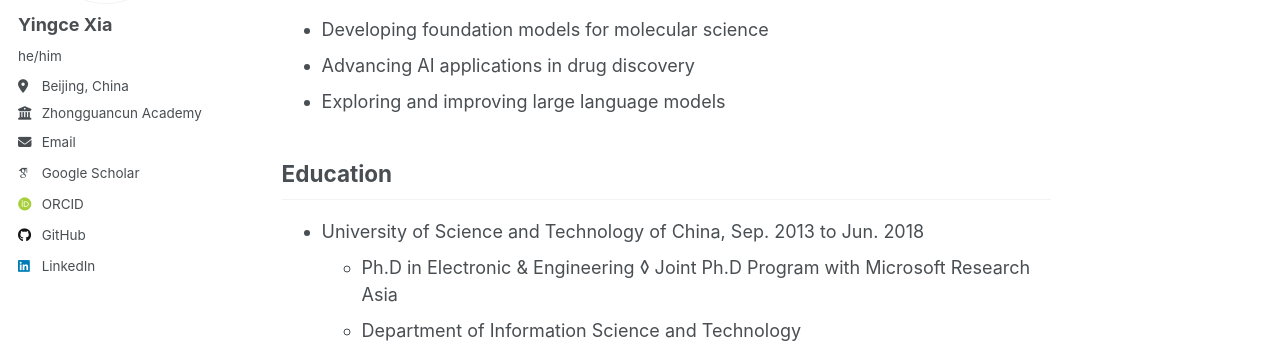
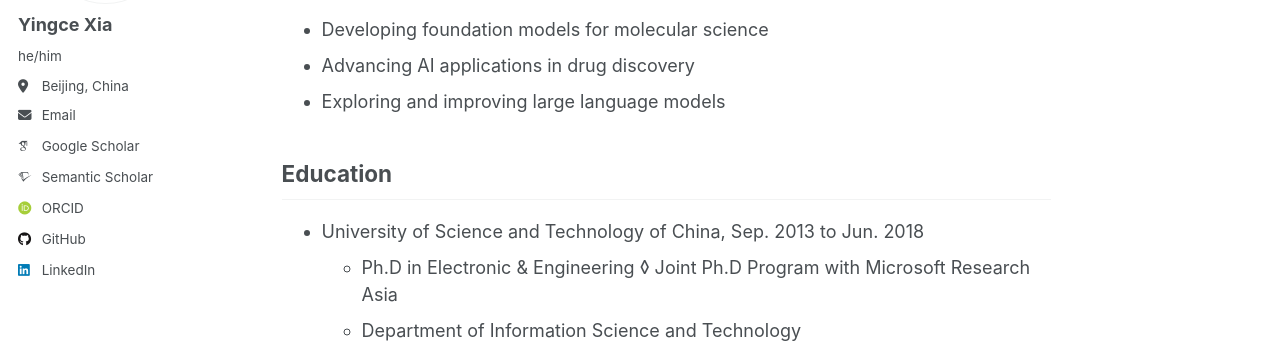
Before and after one commit to xyc1207/xyc1207.github.io, a Jekyll site: the page built from _pages/about.md, in a window 1280 px wide. Shown: the part 335-692 px from the top of the page. Built offline with Jekyll 4.4.1, drawn with Linux system fonts in a browser that asks for light colours; some web fonts are replaced; a script that is not in the unit is left out.

Commit message:
Update _config.yml

```diff
--- a/_config.yml
+++ b/_config.yml
@@ -27,7 +27,7 @@ author:
   pronouns         : "he/him"
   bio              : # "PhD, AI"
   location         : "Beijing, China"
-  employer         : "Zhongguancun Academy"
+  employer         : # "Zhongguancun Academy"
   uri              : # URL
   email            : "yingce.xia@outlook.com"
 
@@ -37,7 +37,7 @@ author:
   googlescholar    : "https://scholar.google.com/citations?user=GS5wRxYAAAAJ"
   impactstory      : # URL
   orcid            : "http://orcid.org/0000-0001-9823-9033"
-  semantic         : # URL
+  semantic         : "https://www.semanticscholar.org/author/Yingce-Xia/2794096"
   pubmed           : # "https://www.ncbi.nlm.nih.gov/pubmed/?term=john+snow"
   researchgate     : # URL
   scopus           : # URL
```
